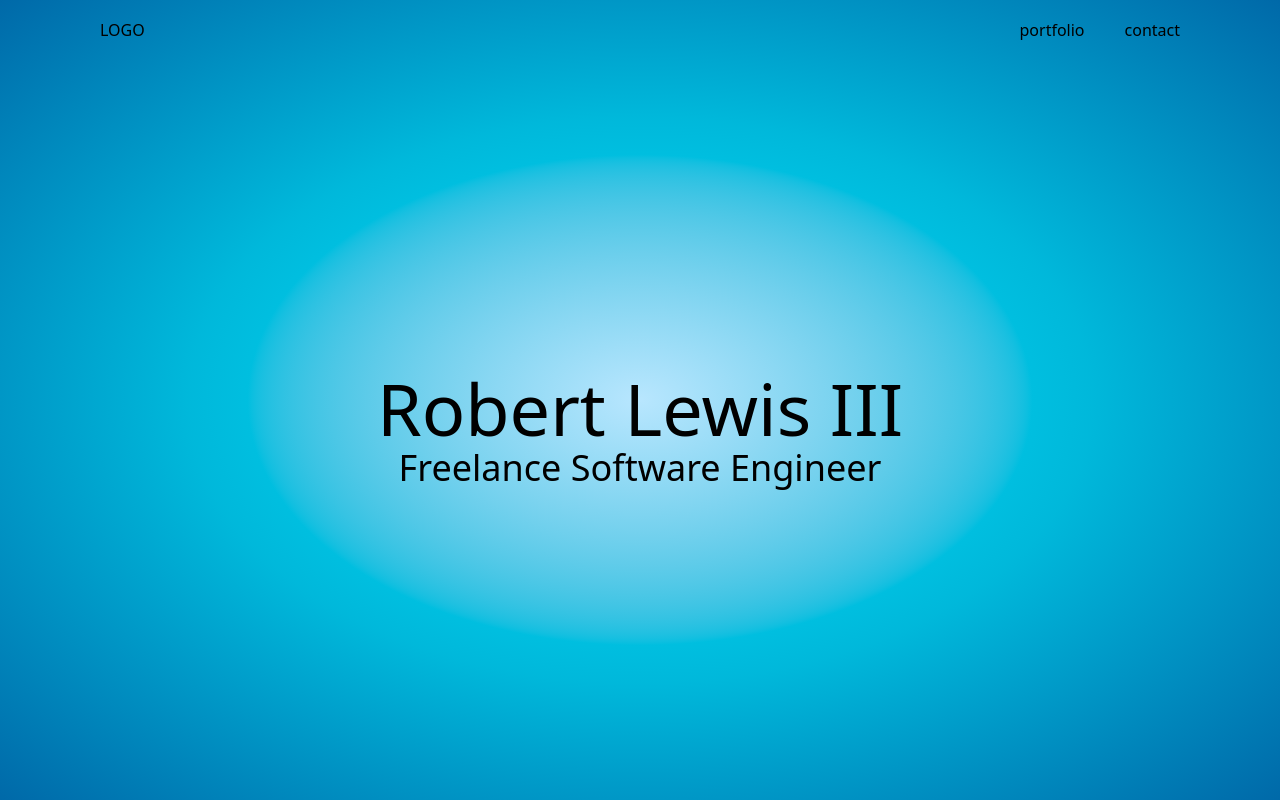
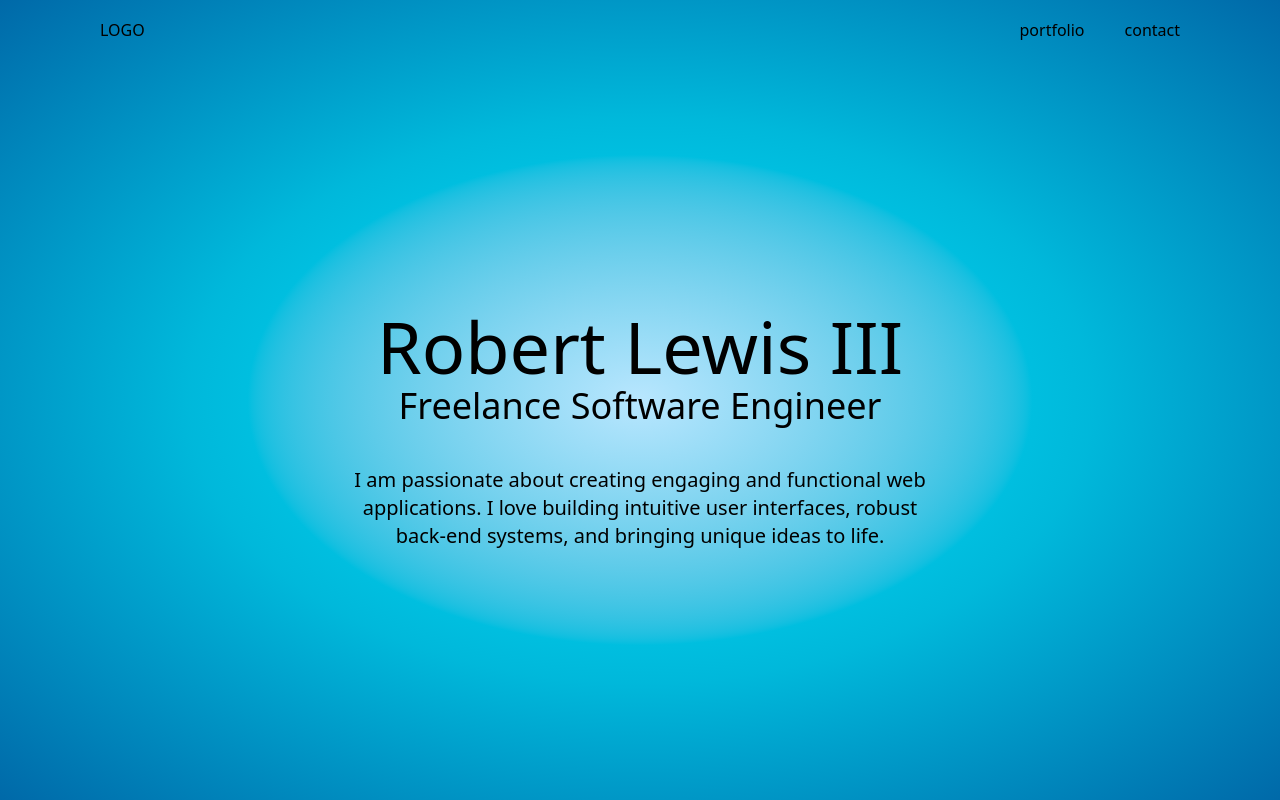
Before and after one commit to bobbythree/new-website, a React (Vite) app: page / in a window 1280 px wide. Built offline with nearby package versions, Linux system fonts and the light colour scheme.

Commit message:
additional text to homepage hero

```diff
--- a/src/components/HomepageHero.tsx
+++ b/src/components/HomepageHero.tsx
@@ -3,6 +3,9 @@ export default function HomepageHero() {
     <>
       <h1 className="text-7xl">Robert Lewis III</h1>
       <h3 className="text-4xl mt-1">Freelance Software Engineer</h3>
+      <p className="text-xl mt-10 w-xl">
+        I am passionate about creating engaging and functional web applications. I love building intuitive user interfaces, robust back-end systems, and bringing unique ideas to life.
+      </p>
     </>
   )
 }
```
